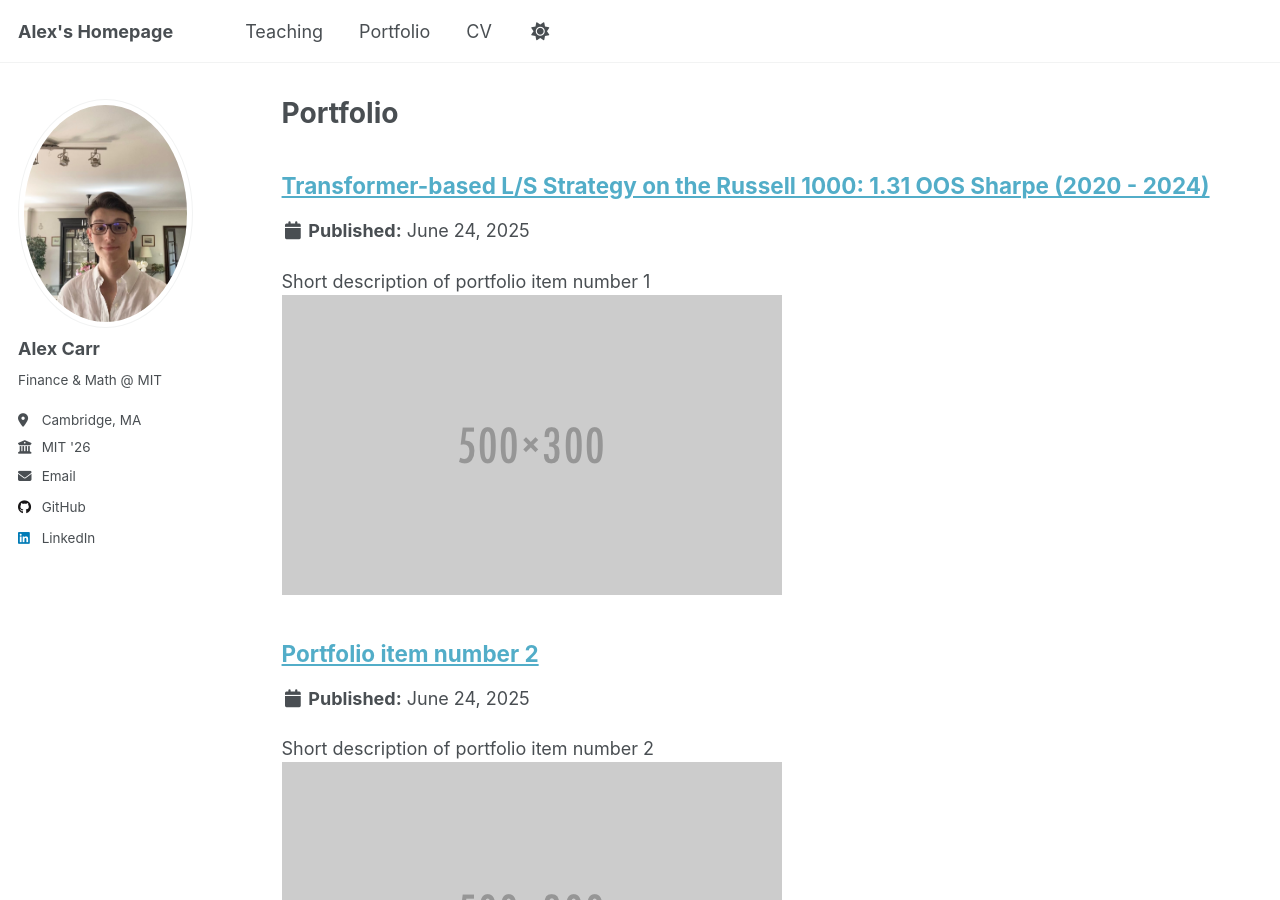
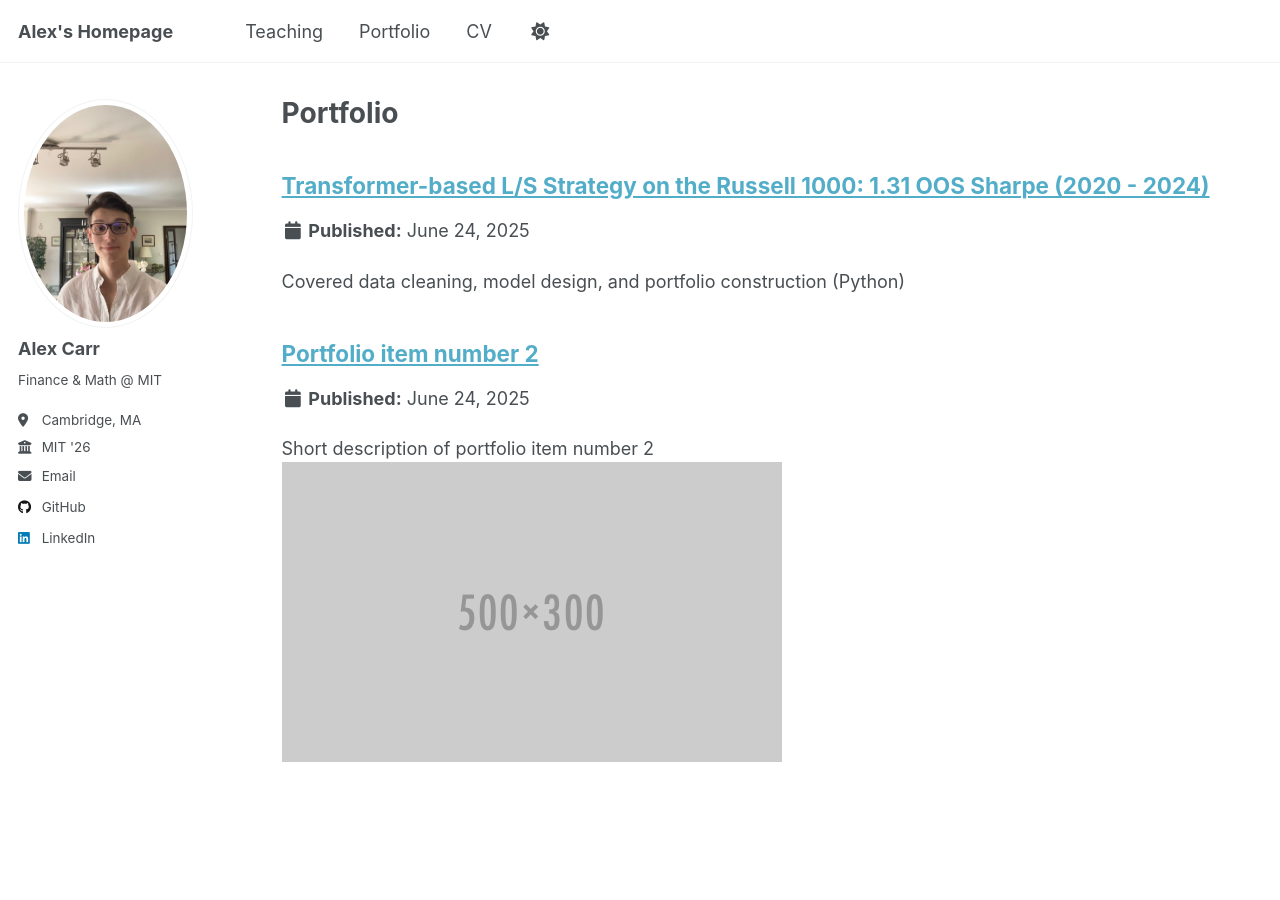
Before and after one commit to AlexandrCarr/AlexandrCarr.github.io, a Jekyll site: the page built from _pages/portfolio.html, in a window 1280 px wide and 900 px high. Built offline with Jekyll 4.4.1, drawn with Linux system fonts in a browser that asks for light colours.

Commit message:
Update portfolio-1.md

```diff
--- a/_portfolio/portfolio-1.md
+++ b/_portfolio/portfolio-1.md
@@ -1,6 +1,6 @@
 ---
 title: "Transformer-based L/S Strategy on the Russell 1000: 1.31 OOS Sharpe (2020 - 2024)"
-excerpt: "Short description of portfolio item number 1<br/><img src='/images/500x300.png'>"
+excerpt: "Covered data cleaning, model design, and portfolio construction (Python)"
 collection: portfolio
 ---
 Inspired by deep learning courses at Harvard and MIT, I decided to build a transformer-based L/S strategy for the Russell 1000 (R1000) index. My in-sample period was 07/2000 (post-2000 rebalancing) to 06/2020 and my out-of-sample period was 07/2020 (post-2020 rebalancing) to 12/2024. I detail the steps I took, my results, and some reflections.
```
